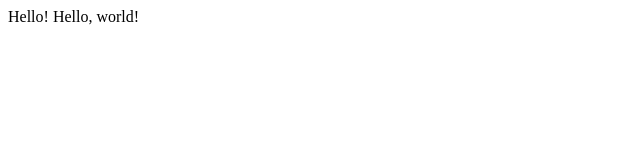
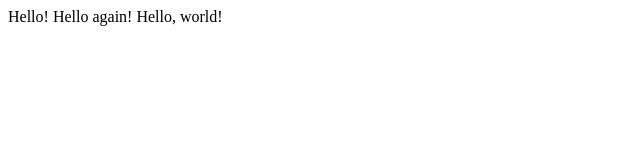
Before and after one commit to IamLena/CS50_lectures, a plain HTML site: page hello.html in a window 1280 px wide. Shown: the whole page, without its empty margins (0-640 px from the left). Drawn offline with Linux system fonts and the light colour scheme.

Commit message:
Update hello.html

```diff
--- a/hello.html
+++ b/hello.html
@@ -4,7 +4,7 @@
 		<title>My Webpage!</title>
 	</head>
 	<body>
-		Hello!
+		Hello! Hello again!
 		Hello, world!
 	</body>
 </html>
```
